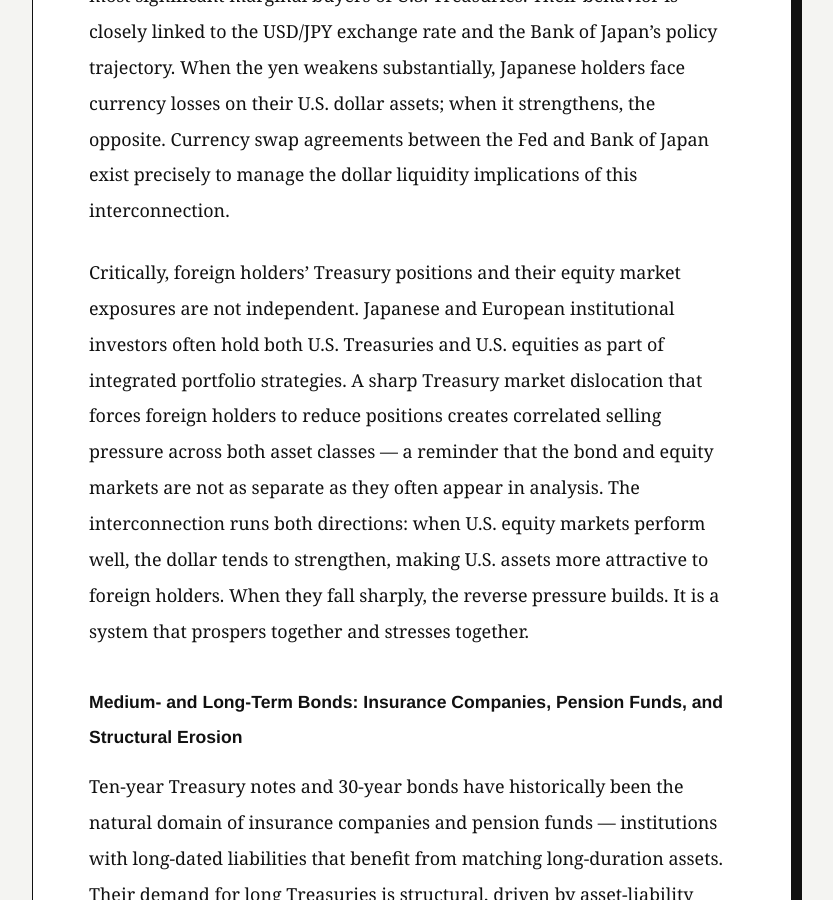
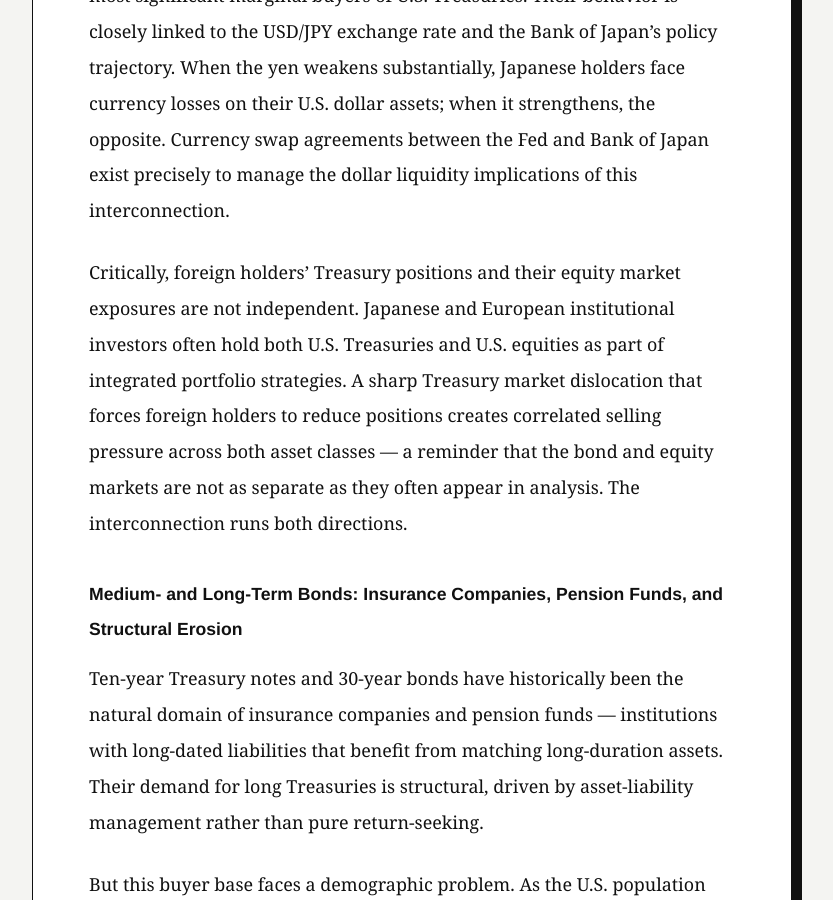
Before and after one commit to LianruLiu/LianruLiu.github.io, a Jekyll site: the page built from _posts/2026-05-17-US-Debt.md, in a window 1280 px wide and 900 px high, scrolled down 2892 px. Shown: the whole window, without its empty margins (228-1061 px from the left). Built offline with Jekyll 4.4.1, drawn with Linux system fonts in a browser that asks for light colours.

```diff
--- a/_posts/2026-05-17-US-Debt.md
+++ b/_posts/2026-05-17-US-Debt.md
@@ -38,7 +38,7 @@
 
 The Japan relationship deserves particular attention. Japanese institutional investors — banks, insurance companies, pension funds — are among the most significant marginal buyers of U.S. Treasuries. Their behavior is closely linked to the USD/JPY exchange rate and the Bank of Japan's policy trajectory. When the yen weakens substantially, Japanese holders face currency losses on their U.S. dollar assets; when it strengthens, the opposite. Currency swap agreements between the Fed and Bank of Japan exist precisely to manage the dollar liquidity implications of this interconnection.
 
-Critically, foreign holders' Treasury positions and their equity market exposures are not independent. Japanese and European institutional investors often hold both U.S. Treasuries and U.S. equities as part of integrated portfolio strategies. A sharp Treasury market dislocation that forces foreign holders to reduce positions creates correlated selling pressure across both asset classes — a reminder that the bond and equity markets are not as separate as they often appear in analysis. The interconnection runs both directions: when U.S. equity markets perform well, the dollar tends to strengthen, making U.S. assets more attractive to foreign holders. When they fall sharply, the reverse pressure builds. It is a system that prospers together and stresses together.
+Critically, foreign holders' Treasury positions and their equity market exposures are not independent. Japanese and European institutional investors often hold both U.S. Treasuries and U.S. equities as part of integrated portfolio strategies. A sharp Treasury market dislocation that forces foreign holders to reduce positions creates correlated selling pressure across both asset classes — a reminder that the bond and equity markets are not as separate as they often appear in analysis. The interconnection runs both directions.
 
 ### Medium- and Long-Term Bonds: Insurance Companies, Pension Funds, and Structural Erosion
 
```
